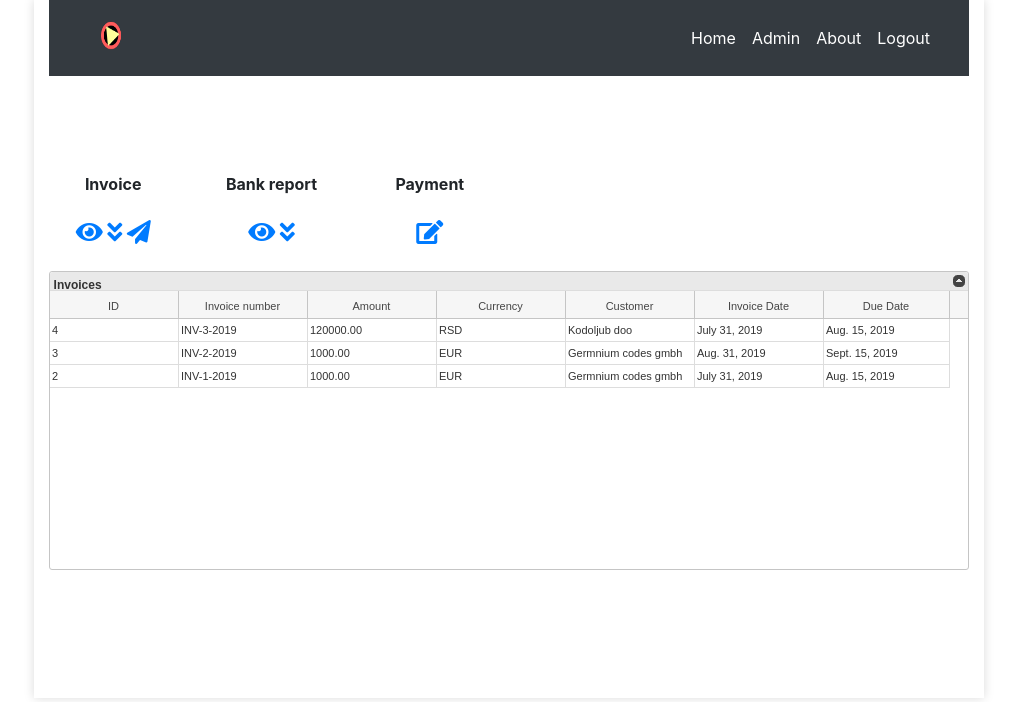
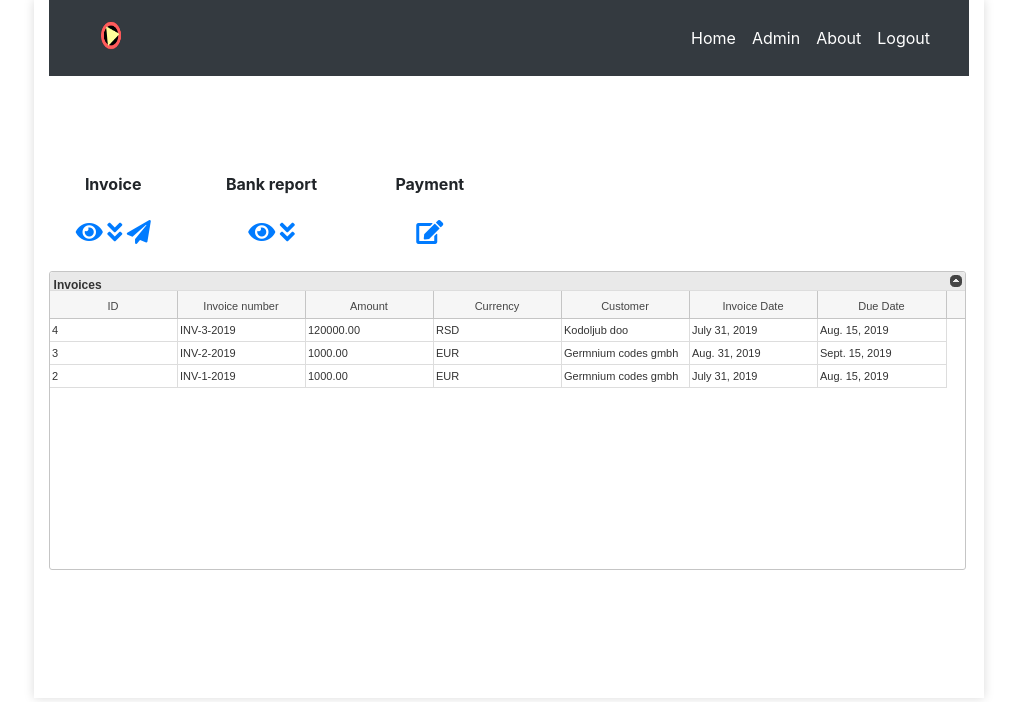
Before and after one commit to ivanpencic/entrepreneur_demo, a Django app: page /invoices/ in a window 1280 px wide. Shown: the top 702 px of the page, without its empty margins (131-1148 px from the left). Run offline with Django 3.2, Linux system fonts and the light colour scheme; a user stored in the database is signed in; data comes from the database, SQL or seed files in the repository; lists and menus that the app fills with data are empty; some libraries are stand-ins or nearby versions.

Commit message:
grid width set as overflow scroll

```diff
--- a/billing/templates/billing/components/actions_grid.html
+++ b/billing/templates/billing/components/actions_grid.html
@@ -21,7 +21,7 @@
 
 
 
-<div class='text-center'>
+<div class='text-center' style="overflow-x: scroll;">
 	<table id="{{grid_data.name}}"></table>
 
 	<script type="text/javascript">
@@ -39,7 +39,8 @@
 
 		var headers = [
 			{% for head in grid_data.headers %}
-				{ label: '{{head}}', name: '{{forloop.counter0}}', width: 75},
+				{ label: '{{head}}', name: '{{forloop.counter0}}'},
+				// { label: '{{head}}', name: '{{forloop.counter0}}', width: 75},
 			{% endfor %}
 		 ]
 
@@ -48,19 +49,20 @@
 				datatype: "local",
 				data: mydata,
 				height: 250,
-				<!-- width: 780, -->
-				autowidth: true,
+				width: 915,
+				// autowidth: true,
 				colModel: headers,
 				viewrecords: true, // show the current page, data rang and total records on the toolbar
 				caption: "{{grid_data.name}}",
 			});
 		});
 
-		$(window).on("resize", function () {
-			var $grid = $("#{{grid_data.name}}"),
-				newWidth = $grid.closest(".ui-jqgrid").parent().width();
-			$grid.jqGrid("setGridWidth", newWidth, true);
-		});
+		// $(window).on("resize", function () {
+		// 	var $grid = $("#{{grid_data.name}}"),
+		// 		newWidth = $grid.closest(".ui-jqgrid").parent().width();
+		// 	$grid.jqGrid("setGridWidth", newWidth, true);
+
+		// });
 
 
 	</script>
```
